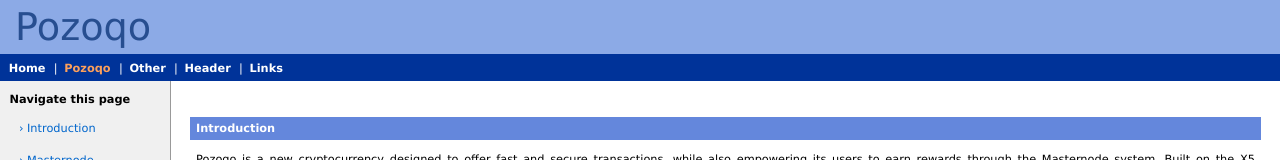
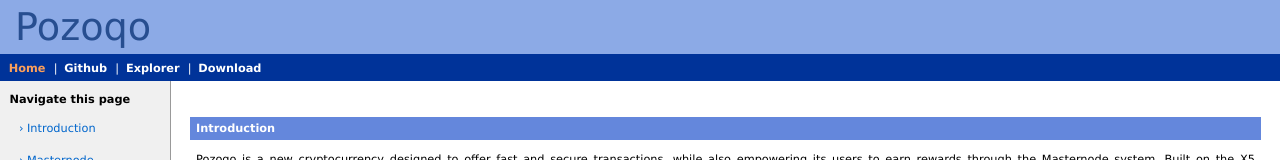
Before and after one commit to webpoz/webpoz.github.io, a plain HTML site: page index.html in a window 1280 px wide. Shown: the top 160 px of the page. Drawn offline with Linux system fonts and the light colour scheme.

Commit message:
Update index.html

```diff
--- a/index.html
+++ b/index.html
@@ -41,11 +41,10 @@
 
       <div class="subHeader">
         <span class="doNotDisplay">Navigation:</span>
-        <a href="./index.html">Home</a> |
-        <a href="./index.html" class="highlight">Pozoqo</a> |
-        <a href="./index.html">Other</a> |
-        <a href="./index.html">Header</a> |
-        <a href="./index.html">Links</a>
+        <a href="./index.html" class="highlight">Home</a> |
+        <a href="https://github.com/pozoqoproject/pozoqo">Github</a> |
+        <a href="https://explorer.pozoqo.tech">Explorer</a> |
+        <a href="./download.html">Download</a>
       </div>
     </div>
 
```
